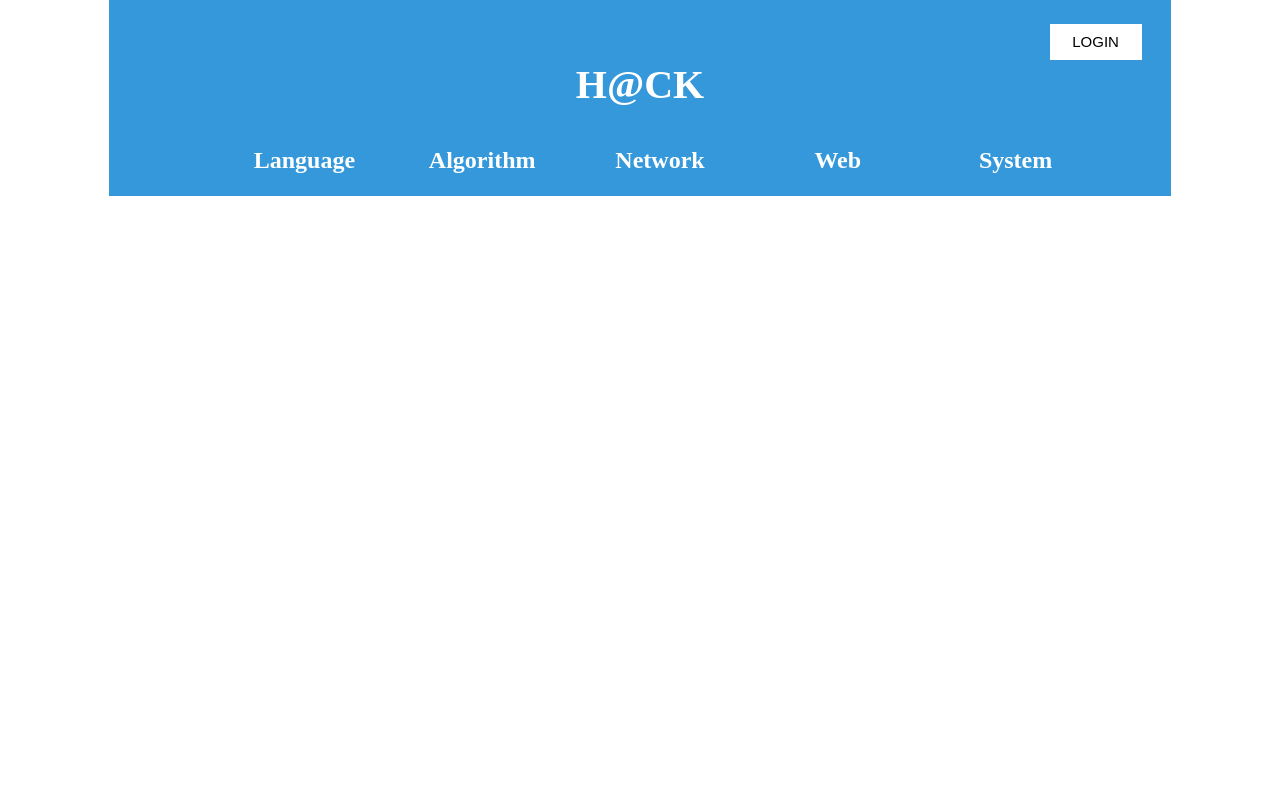
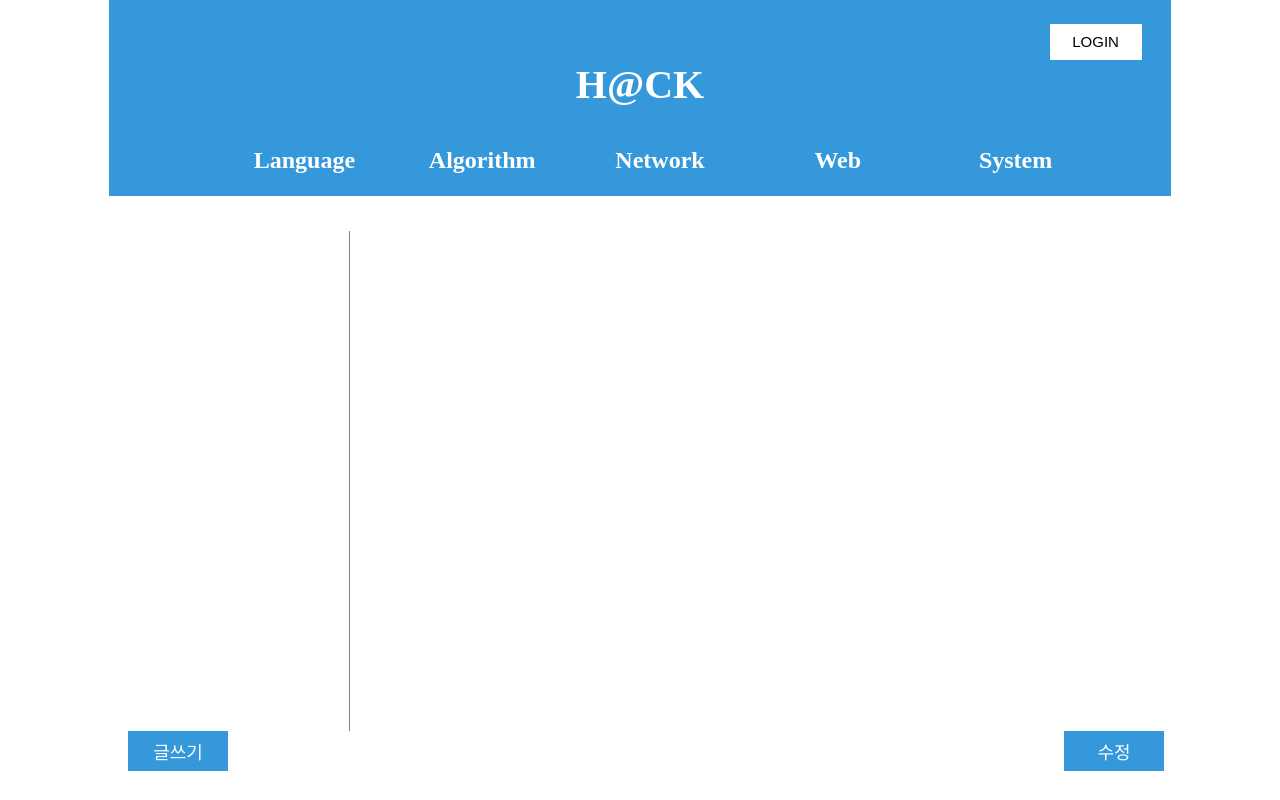
Before and after one commit to Mutecicada/HES, a Flask app: page /system/ in a window 1280 px wide. Run offline with Flask 2, Linux system fonts and the light colour scheme.

Commit message:
board.html

```diff
--- a/HES/main.py
+++ b/HES/main.py
@@ -29,7 +29,7 @@ def language():
 @app.route('/system/')
 def system():
     url = 'system'
-    return render_template('index.html',url=url)
+    return render_template('board.html',url=url)
 
 
 @app.route('/web/')
@@ -41,14 +41,17 @@ def web():
 @app.route('/network/')
 def network():
     url = 'network'
-    return render_template('index.html',url=url)
+    return render_template('board.html',url=url)
 
 
 @app.route('/algorythm/')
 def algorythm():
     url = 'algorithm'
-    return render_template('index.html',url=url)
+    return render_template('board.html',url=url)
 
+@app.route('/board/')
+def board():
+    return render_template('board.html')
 
 if __name__ == '__main__':
     app.run(debug=True)
--- a/HES/static/styles.css
+++ b/HES/static/styles.css
@@ -77,7 +77,7 @@ a {
 }
 
 .editor {
-    width: 600px;
+    width: 900px;
     margin: 0 auto;
 }
 
@@ -87,7 +87,7 @@ a {
     padding: 10px;
     font-size: 16px;
     margin: 0 auto;
-    width: 145%;
+    width: 97%;
 }
 
 #contents {
@@ -96,5 +96,41 @@ a {
     padding: 10px;
     font-size: 16px;
     margin: 0 auto;
-    width: 100%;
+    width: 90%;
 }
+
+#send {
+    display: table;
+    margin: 0 auto;
+    font-size: 25px;
+    border: 0;
+    background-color: rgb(52,152,219);
+    height:40px;
+    color: white;
+    width: 20%;
+}
+
+#write, #modified {
+    background-color: rgb(52, 152, 219);
+    height: 40px;
+    width: 100px;
+    color: white;
+    border: 0;
+    font-size: 18px;
+    margin-left: 10%;
+}
+
+#modified {
+    margin-left: 65%;
+}
+
+div.index{
+    width: 700px;
+}
+div.vertical-line{
+    border-left: 1px solid #808080;
+    height: 500px;
+    margin-left: auto;
+    margin-right: auto;
+    width: 1px;
+}
--- /dev/null
+++ b/HES/templates/board.html
@@ -0,0 +1,14 @@
+<!DOCTYPE html>
+<html>
+    <head></head>
+    <body>
+        {% include 'header.html' %}
+        <div class="index">
+            <div class="vertical-line">&nbsp;</div>
+        </div>
+        <div>
+            <a href="{{ url_for('editor') }}"><input type="button" id="write" value="글쓰기"></a>
+            <input type="button" id="modified" value="수정">
+        </div>
+    </body>
+</html>
--- a/HES/templates/editor.html
+++ b/HES/templates/editor.html
@@ -11,6 +11,7 @@
             <script>
                 CKEDITOR.replace('contents');
             </script>
+            <input type="submit" id="send" name="send" value="Send"><br>
         </form>
     </body>
 </html>
```
Also changed, not shown: 1 other file.
